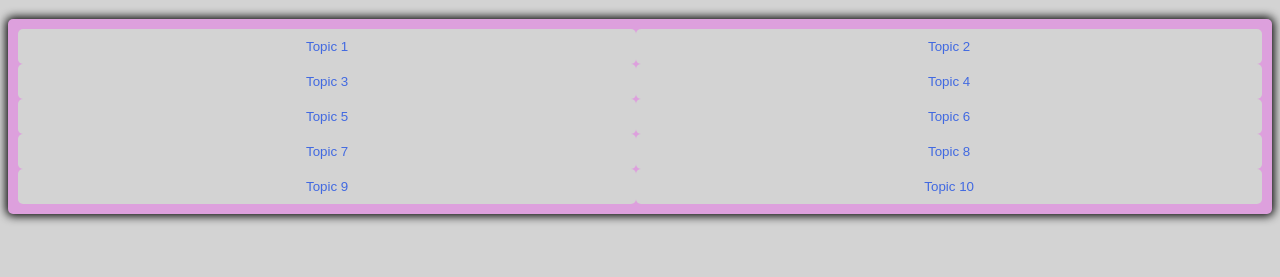
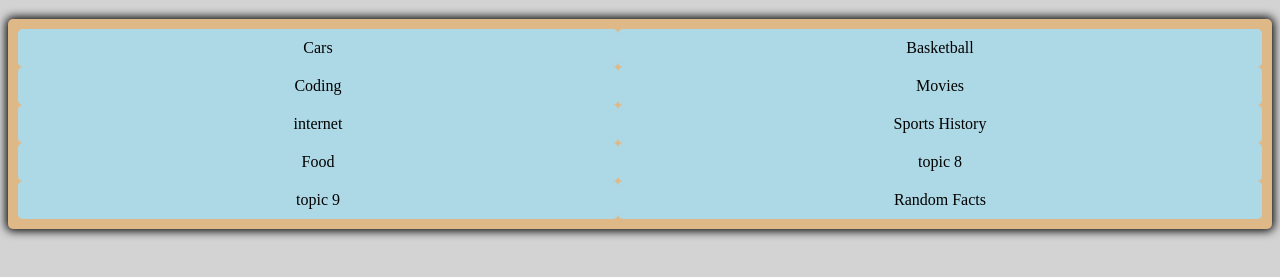
Before and after one commit to CRgarcia15/Trivia-P1BG, a plain HTML site: page topic-choice.html in a window 1280 px wide. Shown: the part 61-338 px from the top of the page. Drawn offline with Linux system fonts and the light colour scheme.

Commit message:
added names to topics

```diff
--- a/styles.css
+++ b/styles.css
@@ -34,23 +34,28 @@ a:hover {
 
 #topic-container {
     max-width: 100%;
-    background-color: plum;
+    background-color: burlywood;
     border-radius: 5px;
     padding: 10px;
     box-shadow: 0 0 10px 2px;
     display: grid;
     grid-template-columns: repeat(2, auto);
     margin: 20px 0;
+    text-align: center;
   }
 
-#topic {
+.topic {
     border: none;
     border-radius: 5px;
-    background-color: lightgray;
-    color: royalblue;
+    background-color: lightblue;
+    color: purple;
     padding: 10px;
     transition: 0.5s;
-    text-align: center;
+    -webkit-appearance: button;
+    -moz-appearance: button;
+    appearance: button;
+    text-decoration: none;
+    color: initial;
 }
 
 #topic:hover {
--- a/topic-choice.html
+++ b/topic-choice.html
@@ -12,16 +12,16 @@
         <h1 class="topic-h1">Choose a Topic</h1>
 
         <div id="topic-container">
-            <button id="topic">Topic 1</button>
-            <button id="topic">Topic 2</button>
-            <button id="topic">Topic 3</button>
-            <button id="topic">Topic 4</button>
-            <button id="topic">Topic 5</button>
-            <button id="topic">Topic 6</button>
-            <button id="topic">Topic 7</button>
-            <button id="topic">Topic 8</button>
-            <button id="topic">Topic 9</button>
-            <button id="topic">Topic 10</button>
+           <a href="" class="topic">Cars</a>
+           <a href="" class="topic">Basketball</a>
+           <a href="" class="topic">Coding</a>
+           <a href="" class="topic">Movies</a>
+           <a href="" class="topic">internet</a>
+           <a href="" class="topic">Sports History</a>
+           <a href="" class="topic">Food</a>
+           <a href="" class="topic">topic 8</a>
+           <a href="" class="topic">topic 9</a>
+           <a href="" class="topic">Random Facts</a>
         </div>
 
 </body>
```
